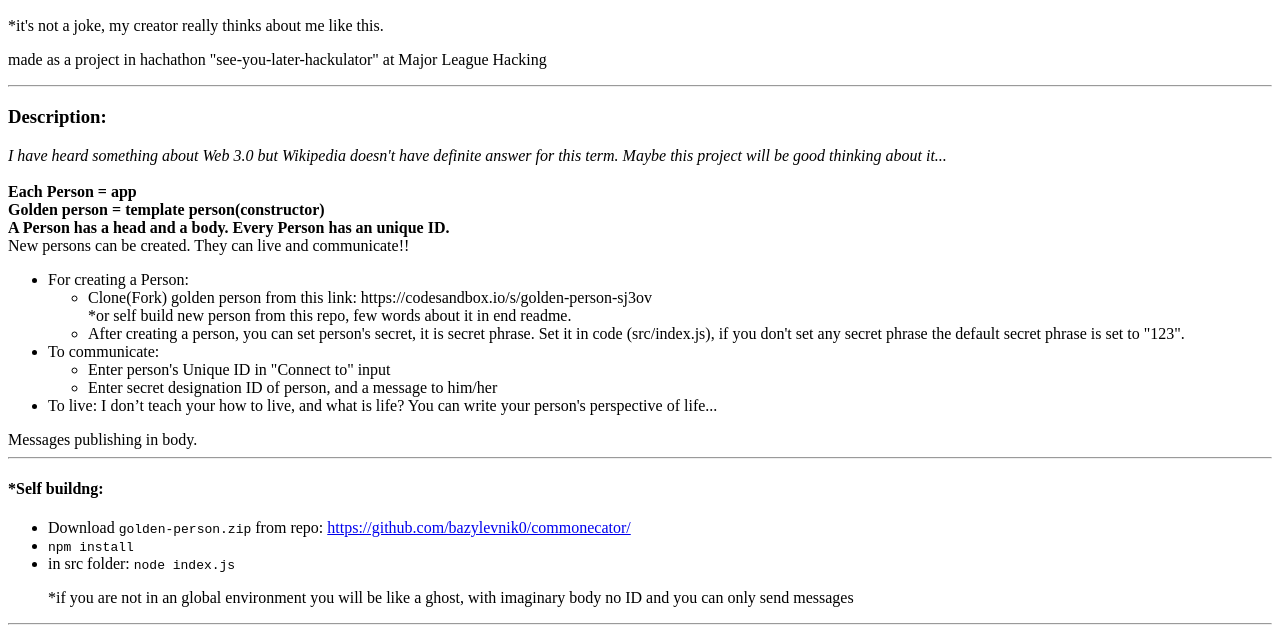
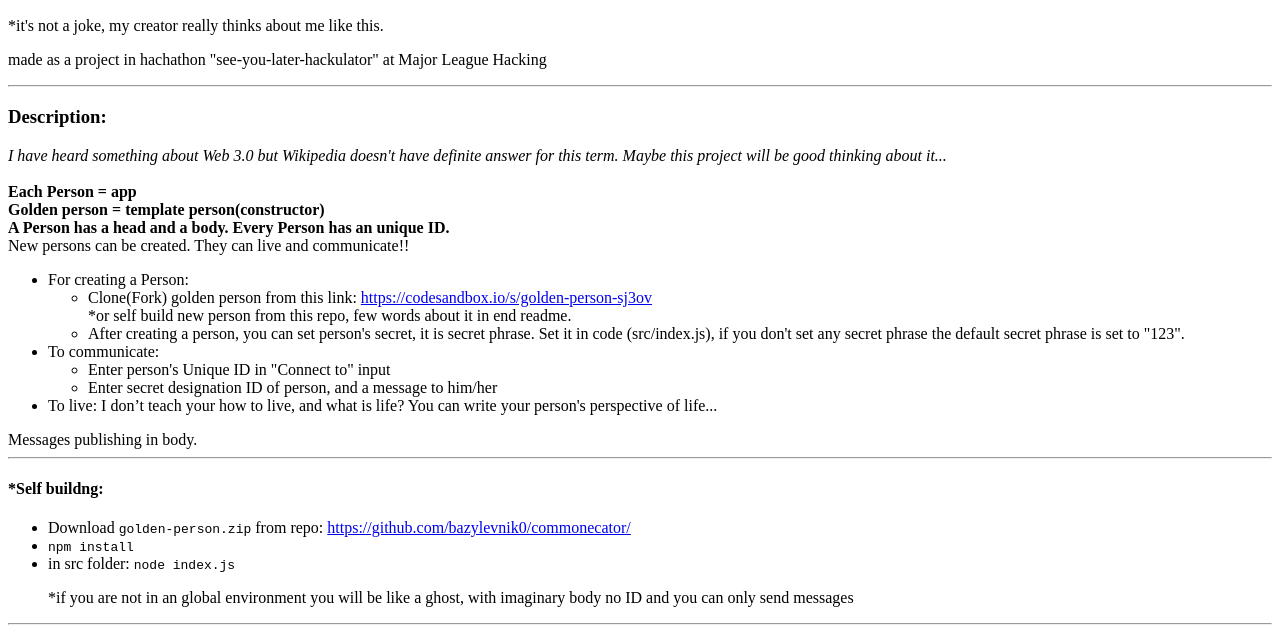
Before and after one commit to bazylevnik0/commonecator, a plain HTML site: page index.html in a window 1280 px wide. Shown: the part 96-726 px from the top of the page. Drawn offline with Linux system fonts and the light colour scheme.

Commit message:
Update index.html

```diff
--- a/index.html
+++ b/index.html
@@ -12,7 +12,7 @@ New persons can be created. They can live and communicate!!
 <ul>
  <li>For creating a Person:
    <ul>
-     <li>Clone(Fork) golden person from this link: https://codesandbox.io/s/golden-person-sj3ov<br>*or self build new person from this repo, few words about it in end readme.</li>
+     <li>Clone(Fork) golden person from this link: <a href="https://codesandbox.io/s/golden-person-sj3ov">https://codesandbox.io/s/golden-person-sj3ov</a><br>*or self build new person from this repo, few words about it in end readme.</li>
      <li>After creating a person, you can set person's secret, it is secret phrase. Set it in code (src/index.js), if you don't set any secret phrase the default secret phrase is set to "123".
    </ul>
  </li>
```
